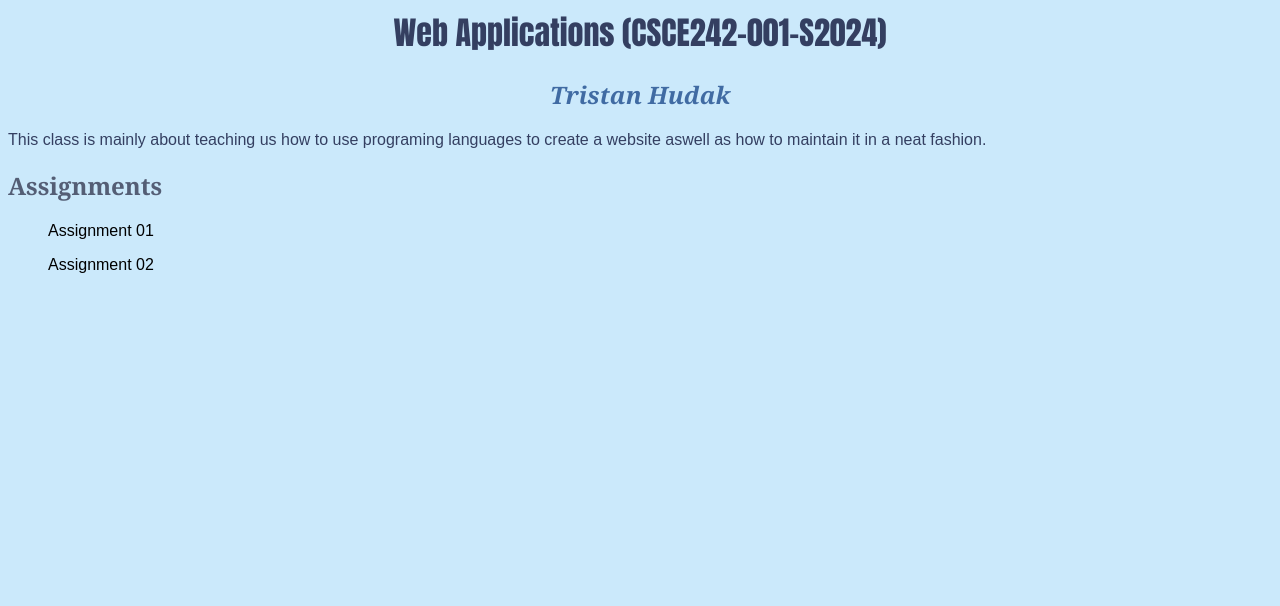
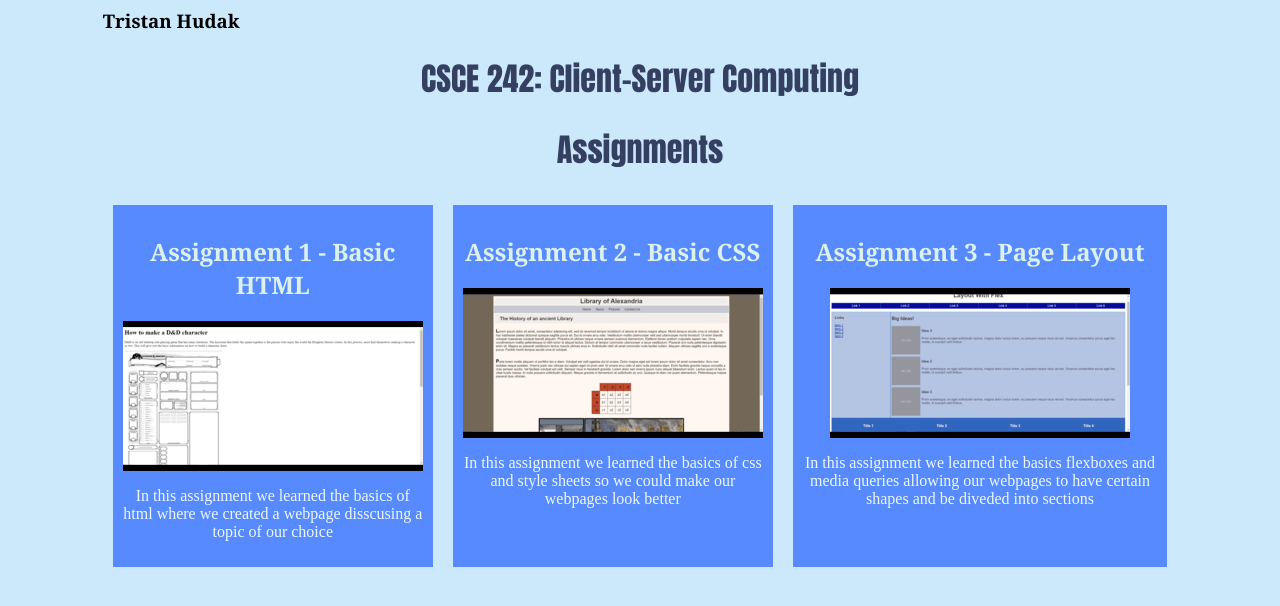
Before and after one commit to Tristan-Hudak/Tristan-Hudak.github.io, a plain HTML site: page index.html in a window 1280 px wide. Drawn offline with Linux system fonts and the light colour scheme.

Commit message:
assignment4 done

```diff
--- a/index.html
+++ b/index.html
@@ -6,12 +6,54 @@
 
         <head>
             <h1>
-                Web Applications (CSCE242-001-S2024)
+                <!--Web Applications (CSCE242-001-S2024)-->
                 <link rel="stylesheet" href="styles.css">
             </h1>
         </head>
 
         <body>
+            <div id="main-squared">
+                <header>
+                    <div class="flex-box-top">
+                        <h1 id="main-title"><span id="title1">CSCE 242: </span><span id="title2">Client-Server Computing</span></h1>
+                        <h3 id="name">Tristan Hudak</h3>
+                        <h1 id="sub-title">Assignments</h1>
+                    </div>
+
+                </header>
+
+                <main id="main-main">
+                    <div class="flex-box">
+                        <section class=col1of3 id="assignment1">
+                            <h2 id="link"><a href="assignments/01/index.html">Assignment 1 - Basic HTML</a></h2>
+                            <img src="images/assignment1.PNG">
+                            <p> In this assignment we learned the basics of html where we created a webpage
+                                disscusing a topic of our choice</p>
+                        </section>
+
+                        <section class=col2of3 id="assignment2">
+                            <h2 id="link"><a href="assignments/02/index.html">Assignment 2 - Basic CSS</a></h2>
+                            <img src="images/assignment2.PNG">
+                            <p> In this assignment we learned the basics of css and style sheets
+                                so we could make our webpages look better</p>
+                        </section>
+
+                        <section class=col3of3 id="assignment3">
+                            <h2 id="link"><a href="assignments/03/index.html">Assignment 3 - Page Layout</a></h2>
+                            <img src="images/assignment3.PNG">
+                            <p> In this assignment we learned the basics flexboxes and media queries
+                                allowing our webpages to have certain shapes and be diveded into sections</p>
+                        </section>
+                    </div>
+                </main>
+
+                <footer>
+
+                </footer>
+            </div>
+
+
+            <!--
                 <h2>
                     <div id="name">
                         Tristan Hudak
@@ -35,6 +77,7 @@
                     </ul>
                 </nav>
             </div>
+        -->
         </body>
 
     </html>
--- a/styles.css
+++ b/styles.css
@@ -1,7 +1,32 @@
 /*structure*/
 body {
-    background:#cbe9fb
+    background:#cbe9fb;
+
 }
+
+#main-squared {
+    width: 85%;
+    margin: auto;
+}
+
+#main-title {
+    margin-bottom: 0;
+    padding-bottom: 0;
+}
+h3 {
+    width: 70%;
+    margin: auto;
+    margin-top: 0;
+    padding-top: 0;
+}
+
+
+#assignment1, #assignment2, #assignment3 {
+    background-color: #5789ff;
+    margin: 10px;
+    padding: 10px;
+}
+
 
 /*Navigation*/
 #lists li {
@@ -18,7 +43,14 @@ body {
     font-style: italic;
 }
 
-/*Tables*/
+/*splitter*/
+
+#title1::after {
+    content: "\a";
+    white-space: pre;
+}
+
+
 
 /*Typography*/
 h1 {
@@ -27,18 +59,64 @@ h1 {
     text-align: center;
 }
 
-#main-squared {
-    color: #343f61;
-    font-family:Arial, Helvetica, sans-serif;
+h2 {
+    color:#dcf1eb;
+    text-align: center;
+    font-family:Georgia, 'Times New Roman', Times, serif;
+    text-decoration: none;
 }
 
-#name {
-    text-align: center;
-    font-style: italic;
-    color:#406ba3;
+h3 {
+
+    font-family:Georgia, 'Times New Roman', Times, serif;
 }
 
-h2 {
-    color:#545E75;
-    font-family:Georgia, 'Times New Roman', Times, serif;
+#main-main {
+    text-align: center;
+    color: #ecf8ff;
 }
+
+#link a {
+    text-decoration: none;
+    color:#dcf1eb;
+}
+
+#link a:hover {
+    font-style: italic;
+
+}
+
+
+/*larger Resolutions*/
+
+@media (min-width: 900px){
+    .flex-box {
+        display: flex;
+    }
+
+    .flex-box-top {
+        display: flex;
+        flex-direction: column;
+    }
+
+    .coll1of3, .coll2of3, .coll3of3 {
+        flex: 1;
+    }
+
+    #title1::after {
+        content: none;
+    }
+
+    #name {
+        order: 1;
+        width: 100%;
+    }
+    #main-title {
+        order: 2;
+    }
+    #sub-title {
+        order: 3;
+    }
+
+
+}
```
Also changed, not shown: assignments/02/index.html (+1 -1 lines), images/assignment1.PNG (added), images/assignment2.PNG (added), images/assignment3.PNG (added).
